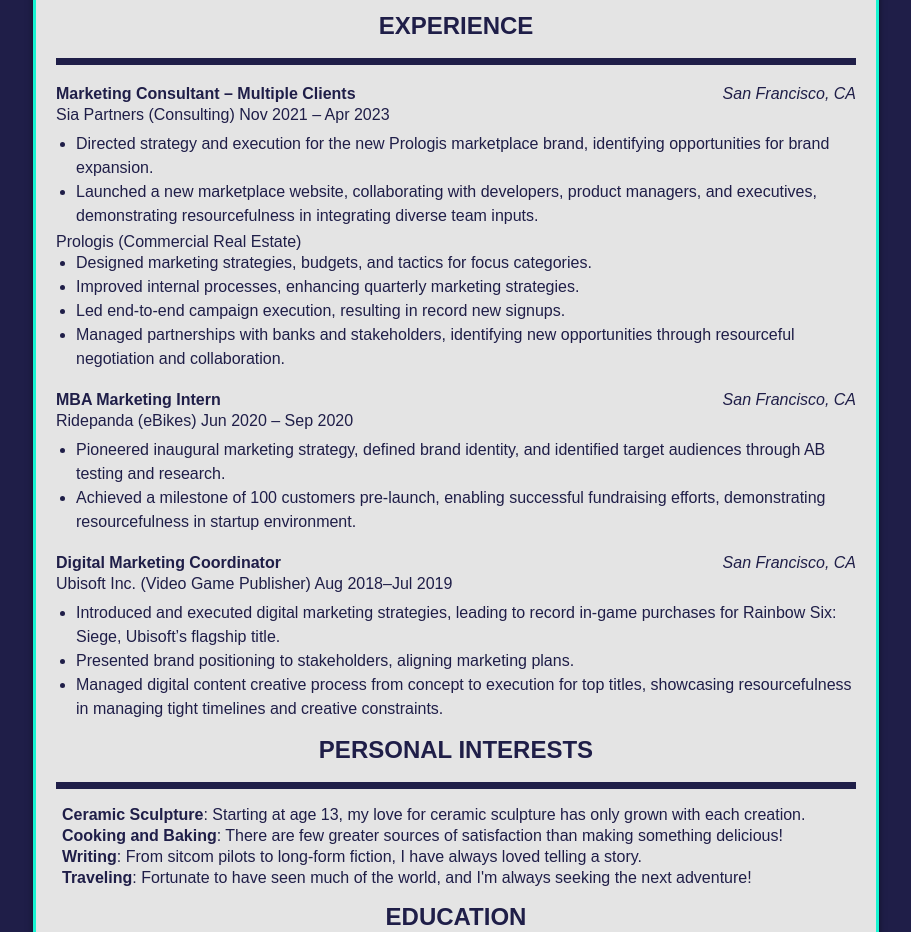
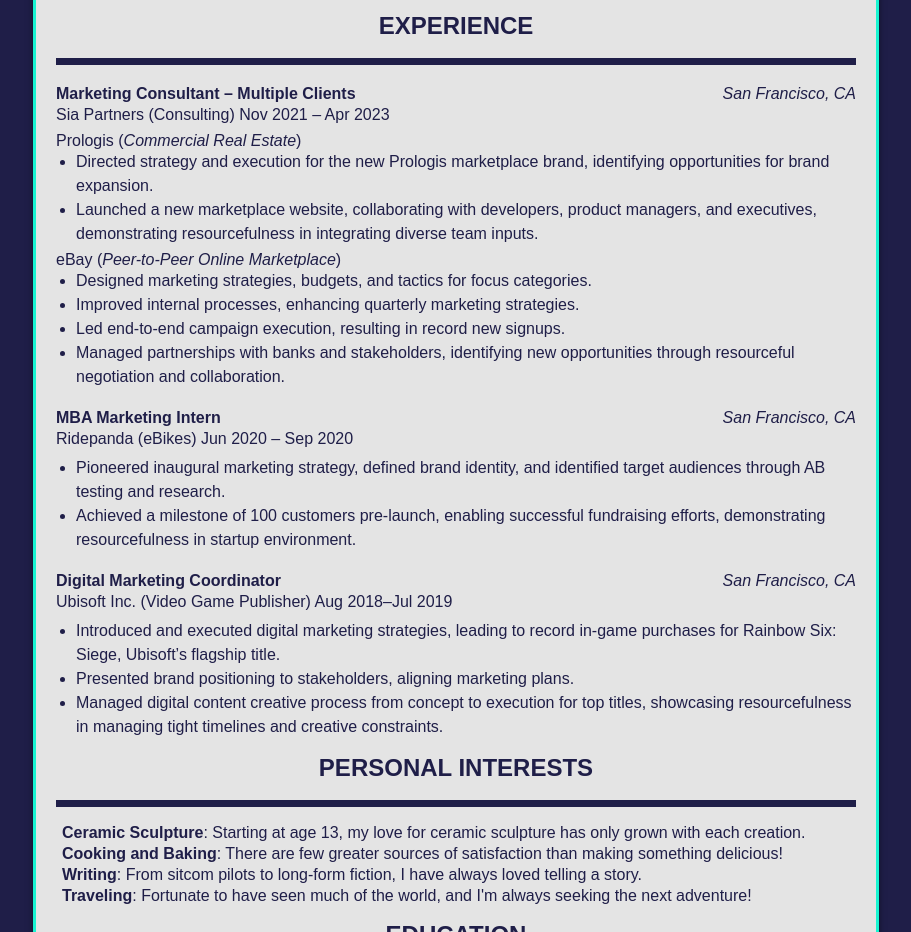
Before and after one commit to winpom/react-portfolio, a React (Create React App) app: page / in a window 1280 px wide. Shown: the part 3940-4872 px from the top of the page, without its empty margins (184-1095 px from the left). Built offline with nearby package versions, Linux system fonts and the light colour scheme.

Commit message:
fixed formatting error

```diff
--- a/src/Pages/CV/cv.js
+++ b/src/Pages/CV/cv.js
@@ -101,11 +101,12 @@
                         <span className="location"><i>San Francisco, CA</i></span>
                     </div>
                     <p>Sia Partners (Consulting) Nov 2021 – Apr 2023</p>
+                    <div> Prologis (<i>Commercial Real Estate</i>)</div>
                     <ul>
                         <li>Directed strategy and execution for the new Prologis marketplace brand, identifying opportunities for brand expansion.</li>
                         <li>Launched a new marketplace website, collaborating with developers, product managers, and executives, demonstrating resourcefulness in integrating diverse team inputs.</li>
                     </ul>
-                    <div> Prologis (Commercial Real Estate)</div>
+                    <div> eBay (<i>Peer-to-Peer Online Marketplace</i>)</div>
                     <ul>
                         <li>Designed marketing strategies, budgets, and tactics for focus categories.</li>
                         <li>Improved internal processes, enhancing quarterly marketing strategies.</li>
```
